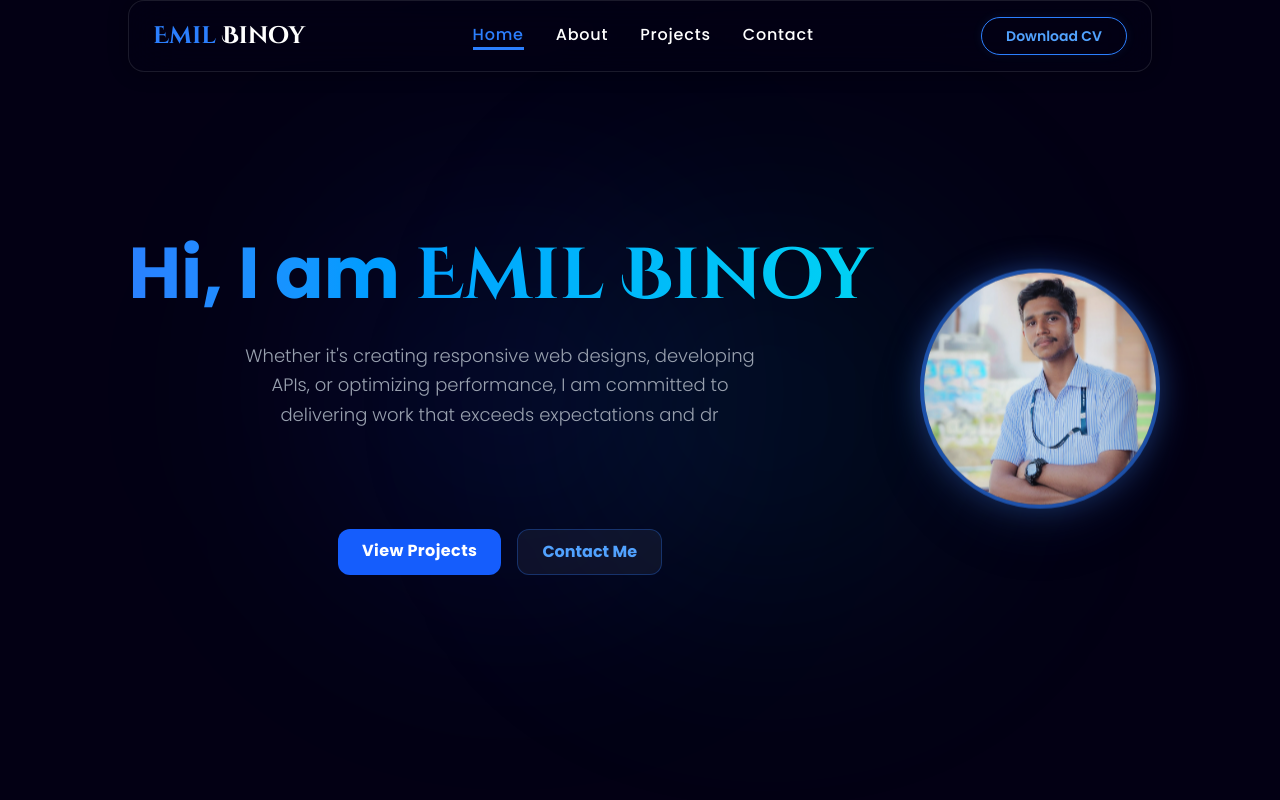
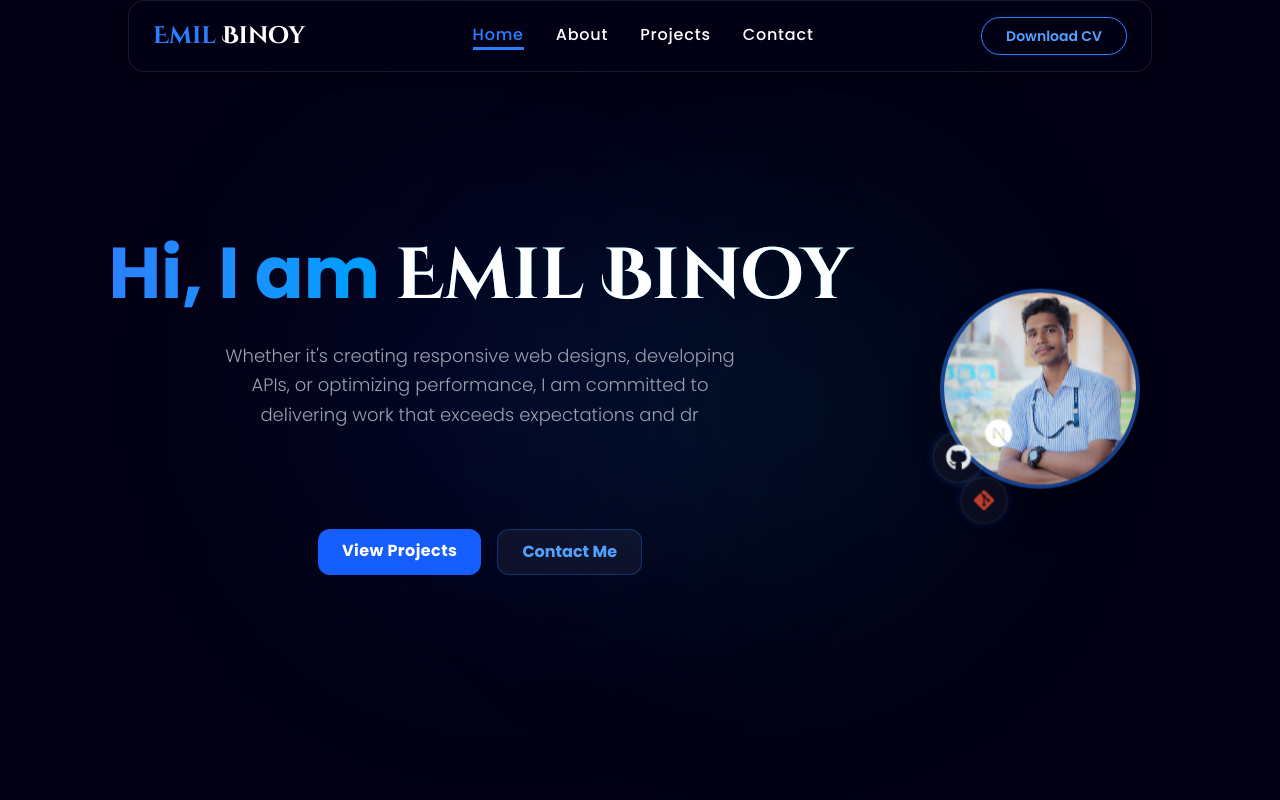
Before and after one commit to Emil-Binoy/Portfolio-using-React, a React (Vite) app: page / in a window 1280 px wide. Shown: the top 800 px of the page. Built offline with nearby package versions, Linux system fonts and the light colour scheme; a web font is replaced by a local one.

Commit message:
refactor(home): update tech stack icons to react-icons and improve 3D orbital planes

```diff
--- a/src/components/sections/Home.jsx
+++ b/src/components/sections/Home.jsx
@@ -1,35 +1,119 @@
-import { useState } from 'react';
+import { useState, useEffect, useRef } from 'react';
 import profile from '../../assets/images/profile.jpg';
 import Tilt from "react-parallax-tilt";
 import Typewriter from 'typewriter-effect';
+import AOS from 'aos';
+import 'aos/dist/aos.css';
+
+// Import Icons from React Icons
+import {
+  SiReact,
+  SiVite,
+  SiTailwindcss,
+  SiNextdotjs,
+
+} from "react-icons/si";
+import { FaGitAlt,FaGithub } from "react-icons/fa";
+
+// Configuration for orbits using the imported components
+const orbitConfigs = [
+  { Icon: SiReact,        label: "React",      color: "#61DAFB", startAngle: 0,   duration: 8,  radius: 130, tilt: 0.3, rotation: 0 },
+  { Icon: SiVite,         label: "Vite",       color: "#646CFF", startAngle: 60,  duration: 11, radius: 140, tilt: 0.4, rotation: 45 },
+  { Icon: SiTailwindcss,  label: "Tailwind",   color: "#38BDF8", startAngle: 120, duration: 13, radius: 125, tilt: 0.35, rotation: -30 },
+  { Icon: SiNextdotjs,    label: "Next.js",    color: "#FFFFFF", startAngle: 180, duration: 9,  radius: 145, tilt: 0.3, rotation: 90 },
+  { Icon: FaGithub,       label: "Github",     color: "#FFFFFF", startAngle: 240, duration: 14, radius: 135, tilt: 0.4, rotation: 120 },
+  { Icon: FaGitAlt,       label: "Git",        color: "#F05032", startAngle: 300, duration: 10, radius: 128, tilt: 0.25, rotation: -60 },
+];
+
+const OrbitalLogo = ({ Icon, label, color, startAngle, duration, radius, tilt, rotation }) => {
+  const nodeRef = useRef(null);
+  const angleRef = useRef((startAngle * Math.PI) / 180);
+  const rafRef = useRef(null);
+  const lastRef = useRef(null);
+
+  useEffect(() => {
+    const speedPerMs = (2 * Math.PI) / (duration * 1000);
+
+    const tick = (timestamp) => {
+      if (!lastRef.current) lastRef.current = timestamp;
+      const dt = timestamp - lastRef.current;
+      lastRef.current = timestamp;
+
+      angleRef.current += speedPerMs * dt;
+      const angle = angleRef.current;
+
+      const rawX = Math.cos(angle) * radius;
+      const rawY = Math.sin(angle) * radius * tilt;
+
+      const rad = (rotation * Math.PI) / 180;
+      const x = rawX * Math.cos(rad) - rawY * Math.sin(rad);
+      const y = rawX * Math.sin(rad) + rawY * Math.cos(rad);
+
+      const sinVal = Math.sin(angle);
+      const scale = 0.72 + 0.42 * ((sinVal + 1) / 2);
+      const opacity = 0.45 + 0.55 * ((sinVal + 1) / 2);
+      const zIndex = sinVal < 0 ? 10 : 30;
+
+      if (nodeRef.current) {
+        nodeRef.current.style.transform = `translate(${x}px, ${y}px) scale(${scale})`;
+        nodeRef.current.style.opacity = opacity;
+        nodeRef.current.style.zIndex = zIndex;
+      }
+
+      rafRef.current = requestAnimationFrame(tick);
+    };
+
+    rafRef.current = requestAnimationFrame(tick);
+    return () => rafRef.current && cancelAnimationFrame(rafRef.current);
+  }, [duration, radius, tilt, rotation]);
+
+  return (
+    <div
+      ref={nodeRef}
+      className="absolute"
+      style={{
+        top: '50%',
+        left: '50%',
+        marginTop: '-24px',
+        marginLeft: '-24px',
+        willChange: 'transform, opacity, z-index',
+      }}
+    >
+      <div className="flex items-center justify-center w-12 h-12 rounded-full bg-white/5 backdrop-blur-sm border border-white/10 shadow-[0_0_12px_rgba(59,130,246,0.25)] hover:shadow-[0_0_22px_rgba(59,130,246,0.6)] hover:bg-white/15 transition-colors duration-300">
+        <Icon style={{ color: color }} size={24} />
+      </div>
+    </div>
+  );
+};
 
 export const Home = () => {
   const [showRoles, setShowRoles] = useState(false);
 
+  useEffect(() => {
+    AOS.init({ duration: 1000 });
+  }, []);
+
   return (
-    <section id="home" className="min-h-screen flex flex-col items-center justify-center relative sm:flex-row sm:justify-center px-4 pt-24 sm:pt-0 bg-[#030014] overflow-hidden">
+    <section
+      id="home"
+      className="min-h-screen flex flex-col items-center justify-center relative sm:flex-row sm:justify-center px-4 pt-24 sm:pt-0 bg-[#030014] overflow-hidden"
+    >
+      <div className="absolute top-1/4 left-1/4 w-96 h-96 bg-blue-600/10 rounded-full blur-[120px] -z-0" />
+      <div className="absolute bottom-1/4 right-1/4 w-96 h-96 bg-cyan-600/10 rounded-full blur-[120px] -z-0" />
 
-        <div className="absolute top-1/4 left-1/4 w-96 h-96 bg-blue-600/10 rounded-full blur-[120px] -z-0"></div>
-        <div className="absolute bottom-1/4 right-1/4 w-96 h-96 bg-cyan-600/10 rounded-full blur-[120px] -z-0"></div>
-
-        <div data-aos="fade-up" data-aos-delay="200" className="text-center z-10 px-4">
+      <div data-aos="fade-up" data-aos-delay="200" className="text-center z-10 px-4 mb-12 sm:mb-0">
         <h1 className="text-5xl md:text-7xl font-bold mb-4 p-3 bg-gradient-to-r from-blue-500 to-cyan-400 text-transparent bg-clip-text">
-              Hi, I am <span className='cinzel-decorative-bold'>Emil Binoy</span>
+          Hi, I am <span className="cinzel-decorative-bold text-white">Emil Binoy</span>
         </h1>
 
         <div className="text-gray-400 text-lg mb-4 max-w-lg mx-auto leading-relaxed min-h-[100px]">
           <Typewriter
-                options={{
-                  delay: 30,
-                  cursor: "",
-                }}
+            options={{ delay: 30, cursor: "" }}
             onInit={(typewriter) => {
               typewriter
                 .pauseFor(1000)
                 .typeString("Whether it's creating responsive web designs, developing APIs, or optimizing performance, I am committed to delivering work that exceeds expectations and drives results.")
-                    .callFunction(() => {
-                      setShowRoles(true);
-                    })
+                .callFunction(() => setShowRoles(true))
                 .start();
             }}
           />
@@ -39,11 +123,7 @@ export const Home = () => {
           {showRoles && (
             <Typewriter
               options={{
-                    strings: [
-                      "Frontend Developer",
-                      "Aspiring Full Stack Developer",
-                      "React & Next.js Specialist",
-                    ],
+                strings: ["Frontend Developer", "Aspiring Full Stack Developer", "React & Tailwind Specialist"],
                 autoStart: true,
                 loop: true,
                 deleteSpeed: 50,
@@ -59,7 +139,6 @@ export const Home = () => {
           >
             View Projects
           </a>
-
           <a
             href="#contact"
             className="bg-white/5 border border-blue-500/30 text-blue-400 px-6 py-2.5 rounded-xl transition duration-300 ease-in-out hover:-translate-y-1 hover:scale-105 hover:bg-blue-500/10 font-bold"
@@ -69,7 +148,25 @@ export const Home = () => {
         </div>
       </div>
 
-        <div className="animate-float relative z-10 shrink-0">
+      <div
+        className="animate-float relative shrink-0 flex items-center justify-center z-10"
+        style={{ width: 320, height: 320 }}
+      >
+        {orbitConfigs.map((cfg) => (
+          <OrbitalLogo key={cfg.label} {...cfg} />
+        ))}
+
+        <div
+          className="absolute shrink-0"
+          style={{
+            top: '50%',
+            left: '50%',
+            transform: 'translate(-50%, -50%)',
+            zIndex: 20,
+            width: '200px',
+            height: '200px',
+          }}
+        >
           <Tilt
             tiltMaxAngleX={15}
             tiltMaxAngleY={15}
@@ -77,16 +174,19 @@ export const Home = () => {
             glareEnable={false}
             scale={1.05}
             transitionSpeed={1000}
-            className="rounded-full drop-shadow-[0_0_15px_rgba(59,130,246,0.5)] hover:drop-shadow-[0_0_30px_rgba(59,130,246,0.8)] transition-all duration-300"
+            className="rounded-full w-full h-full"
           >
             <img
               src={profile}
-              data-aos="fade-left"
-              data-aos-delay={window.innerWidth < 640 ? 600 : 200}
               alt="profile"
-              className='m-5 rounded-full h-60 w-60 object-cover border-4 border-solid border-blue-500/50 shadow-2xl'
+              className="rounded-full w-full h-full object-cover border-4 border-blue-500/50 shadow-2xl"
+              style={{
+                aspectRatio: '1/1',
+                display: 'block'
+              }}
             />
           </Tilt>
+        </div>
       </div>
     </section>
   );
--- a/src/components/sections/Projects/Projects.jsx
+++ b/src/components/sections/Projects/Projects.jsx
@@ -23,9 +23,8 @@ export const Projects = () => {
 
   return (
     <section id="projects" className="min-h-screen py-24 bg-[#030014] relative overflow-hidden">
-      {/* Background Orbs */}
-      <div className="absolute top-0 left-1/4 w-96 h-96 bg-blue-600/10 rounded-full blur-[120px] -z-0"></div>
-      <div className="absolute bottom-0 right-1/4 w-96 h-96 bg-purple-600/10 rounded-full blur-[120px] -z-0"></div>
+      <div className="absolute top-20 right-1/9 w-80 h-80 bg-blue-600/10 rounded-full blur-[120px] -z-0"></div>
+      <div className="absolute bottom-20 left-1/9 w-80 h-80 bg-purple-600/10 rounded-full blur-[120px] -z-0"></div>
 
       <div className="container mx-auto px-6 relative z-10">
         <div className="text-center mb-16">
```
Lines whose indentation alone changed are shown as unchanged.
